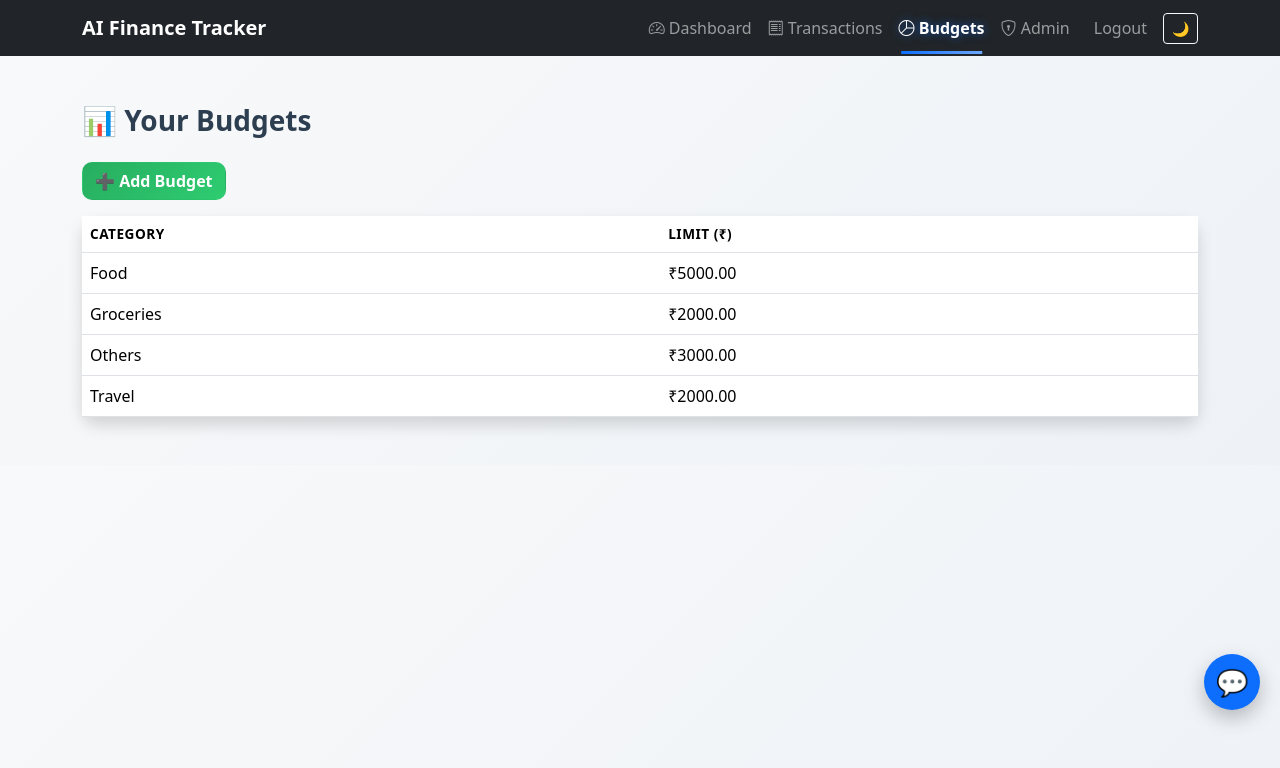
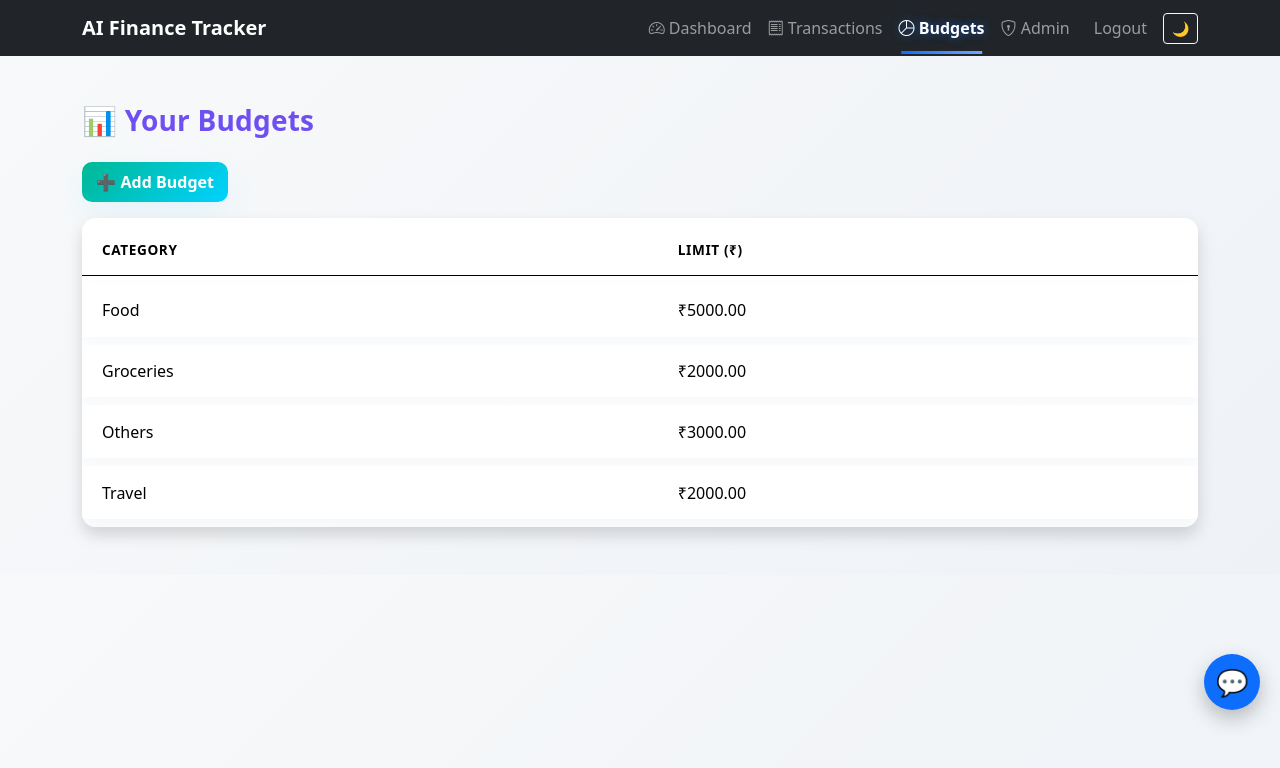
Before and after one commit to KIRUBAKARAN83/ai_finance_tracking, a Django app: page /budgets/ in a window 1280 px wide. Shown: the top 768 px of the page. Run offline with Django 5.2, Linux system fonts and the light colour scheme; a user stored in the database is signed in; data comes from the database, SQL or seed files in the repository.

Commit message:
Update budgets_list.html

```diff
--- a/templates/budgets_list.html
+++ b/templates/budgets_list.html
@@ -34,104 +34,157 @@
 {% endif %}
 
 <style>
-/* ---------- COLORS ---------- */
-:root {
-  --primary: #2c3e50;
-  --accent: #3498db;
-  --success: #27ae60;
-  --background: #f4f6f9;
+/* ================= THEME (Premium Teal + Royal Indigo) ================= */
+:root{
+  --income-start: #00B894;   /* Premium Teal */
+  --income-end:   #00D2FF;   /* Cyan highlight */
+
+  --savings-start:#6F4FF2;   /* Royal Indigo */
+  --savings-end:  #A78BFA;   /* Lavender */
+
+  --expense-start:#FF6B6B;   /* Coral (danger) */
+  --expense-end:  #FF8A65;
+
+  --gold-1:       #FFD166;   /* Gold accent */
+
+  --bg:           #F7FBFC;
+  --card-glass:   rgba(255,255,255,.65);
+  --muted:        rgba(15,23,36,.6);
+  --card-border:  rgba(255,255,255,.22);
+  --text-strong:  #0F1724;
+  --shadow-1:     rgba(11,22,40,.06);
+  --accent:       #3498db;
 }
 
-/* ---------- TITLE ---------- */
+/* ================= PAGE TITLE ================= */
 .animate-title {
-  color: var(--primary);
-  animation: slideIn 0.8s ease;
+  color: var(--savings-start);
+  font-weight: 800;
+  letter-spacing: .2px;
+  animation: slideIn 0.8s cubic-bezier(.2,.9,.2,1);
+  transform-origin: left center;
 }
 @keyframes slideIn {
-  from { opacity: 0; transform: translateX(-30px); }
-  to { opacity: 1; transform: translateX(0); }
+  from { opacity: 0; transform: translateX(-30px) rotate(-1deg); }
+  to { opacity: 1; transform: translateX(0) rotate(0); }
 }
 
-/* ---------- ADD BUTTON ---------- */
+/* ================= ADD BUTTON ================= */
 .btn-gradient {
-  background: linear-gradient(135deg, var(--success), #2ecc71);
+  display:inline-flex;
+  align-items:center;
+  gap:.5rem;
+  background: linear-gradient(135deg, var(--income-start), var(--income-end));
   color: #fff;
-  font-weight: 600;
+  font-weight: 700;
   border-radius: 10px;
-  transition: all 0.3s ease;
+  padding: .5rem .9rem;
+  border: none;
+  box-shadow: 0 12px 30px rgba(0,210,255,.08);
+  transition: transform .28s cubic-bezier(.2,.9,.2,1), box-shadow .28s ease, filter .18s ease;
 }
-.btn-gradient:hover {
-  background: linear-gradient(135deg, #1e8449, #27ae60);
-  transform: translateY(-2px) scale(1.05);
-  box-shadow: 0 6px 14px rgba(0,0,0,0.15);
+.btn-gradient:hover{
+  transform: translateY(-4px) scale(1.03);
+  box-shadow: 0 22px 50px rgba(0,210,255,.14);
+  filter: brightness(1.03);
 }
 
-/* ---------- CARD ---------- */
+/* ================= BUDGET CARD ================= */
 .budget-card {
   border-radius: 14px;
-  background: #fff;
-  transition: transform 0.3s ease, box-shadow 0.3s ease;
+  background: linear-gradient(180deg, #ffffff, #fbfdff);
+  border: 1px solid rgba(11,22,40,0.04);
+  box-shadow: 0 10px 30px var(--shadow-1);
+  transition: transform .36s cubic-bezier(.2,.9,.2,1), box-shadow .36s ease;
+  overflow: hidden;
 }
 .budget-card:hover {
   transform: translateY(-8px);
-  box-shadow: 0 12px 28px rgba(0,0,0,0.12);
+  box-shadow: 0 28px 60px rgba(11,22,40,.10);
 }
 
-/* ---------- TABLE ---------- */
+/* ================= TABLE HEADER ================= */
 .table-header {
-  background: var(--accent);
+  background: linear-gradient(90deg, var(--savings-start), var(--savings-end));
   color: #fff;
   text-transform: uppercase;
   font-size: 0.85rem;
-  letter-spacing: 0.5px;
+  letter-spacing: 0.6px;
+  border-bottom: none;
 }
-.animate-table {
-  animation: fadeUp 1s ease;
+.table-header th {
+  padding: .9rem 1.25rem;
 }
+
+/* ================= TABLE ROWS ================= */
+.animate-table { animation: fadeUp 0.9s ease both; }
 @keyframes fadeUp {
-  from { opacity: 0; transform: translateY(25px); }
+  from { opacity: 0; transform: translateY(18px); }
   to { opacity: 1; transform: translateY(0); }
 }
-.table-row {
-  transition: background-color 0.3s ease, transform 0.2s ease;
+
+.table {
+  margin-bottom: 0;
+  border-collapse: separate;
+  border-spacing: 0 8px;
+}
+.table tbody tr {
+  background: linear-gradient(180deg,#ffffff,#fbfdff);
+  transition: transform .22s ease, box-shadow .22s ease, background .22s ease;
+  border-radius: 10px;
+  overflow: hidden;
+  box-shadow: 0 6px 18px rgba(11,22,40,.03);
+}
+.table tbody tr td {
+  padding: .9rem 1.25rem;
+  vertical-align: middle;
+  border: none;
 }
 .table-row:hover {
-  background-color: rgba(52,152,219,0.08);
-  transform: scale(1.01);
+  transform: translateY(-4px);
+  box-shadow: 0 18px 40px rgba(11,22,40,.06);
+  background: linear-gradient(90deg, rgba(0,184,148,0.03), rgba(111,79,242,0.02));
 }
 
-/* ---------- EMPTY STATE ---------- */
+/* alternate subtle row striping */
+.table tbody tr:nth-child(odd) { background: linear-gradient(180deg,#ffffff,#fcfdff); }
+
+/* ================= EMPTY STATE ================= */
 .animate-fade {
-  animation: fadeIn 1s ease;
+  animation: fadeIn 0.9s ease both;
   font-style: italic;
+  color: var(--muted);
 }
-@keyframes fadeIn {
-  from { opacity: 0; }
-  to { opacity: 1; }
-}
+@keyframes fadeIn { from { opacity: 0; } to { opacity: 1; } }
 
-/* ---------- RESPONSIVE ---------- */
+/* ================= RESPONSIVE ================= */
 @media (max-width: 768px) {
-  .table thead {
-    display: none;
-  }
+  .table thead { display: none; }
   .table tbody tr {
     display: block;
     margin-bottom: 1rem;
-    border: 1px solid #eee;
+    border: 1px solid rgba(11,22,40,0.04);
     border-radius: 10px;
-    padding: 0.75rem;
+    padding: .75rem;
+    background: linear-gradient(180deg,#ffffff,#fbfdff);
   }
   .table tbody td {
     display: flex;
     justify-content: space-between;
-    padding: 0.4rem 0;
+    padding: .5rem 0;
+    border-bottom: none;
   }
   .table tbody td::before {
     content: attr(data-label);
-    font-weight: 600;
-    color: var(--accent);
+    font-weight: 700;
+    color: var(--savings-start);
+    margin-right: 8px;
   }
+  .btn-gradient { width: 100%; justify-content:center; }
 }
+
+/* ================= UTILITIES ================= */
+.fw-bold { font-weight: 800; }
+.text-muted { color: rgba(15,23,36,.45); }
 </style>
 {% endblock %}
```
